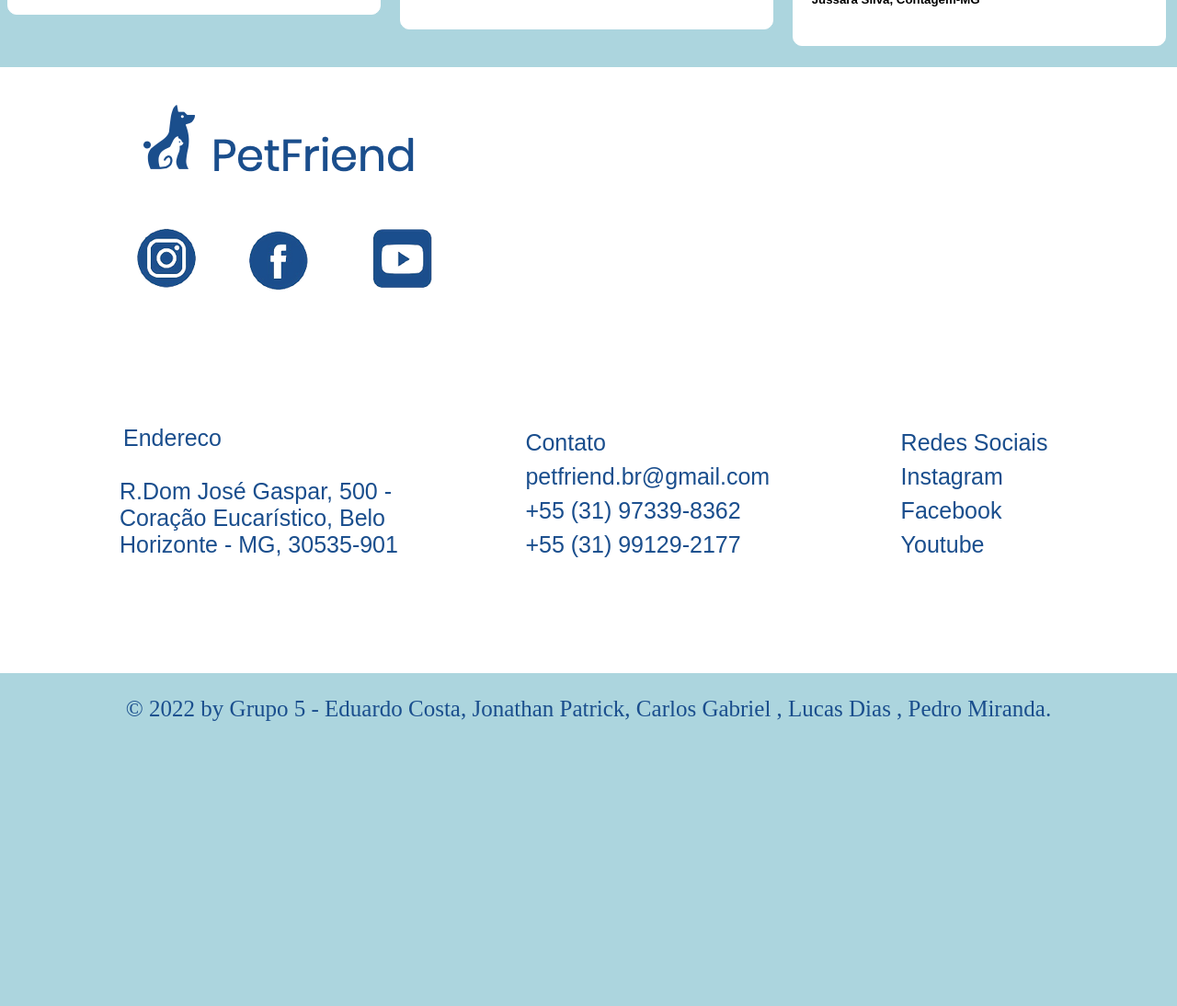
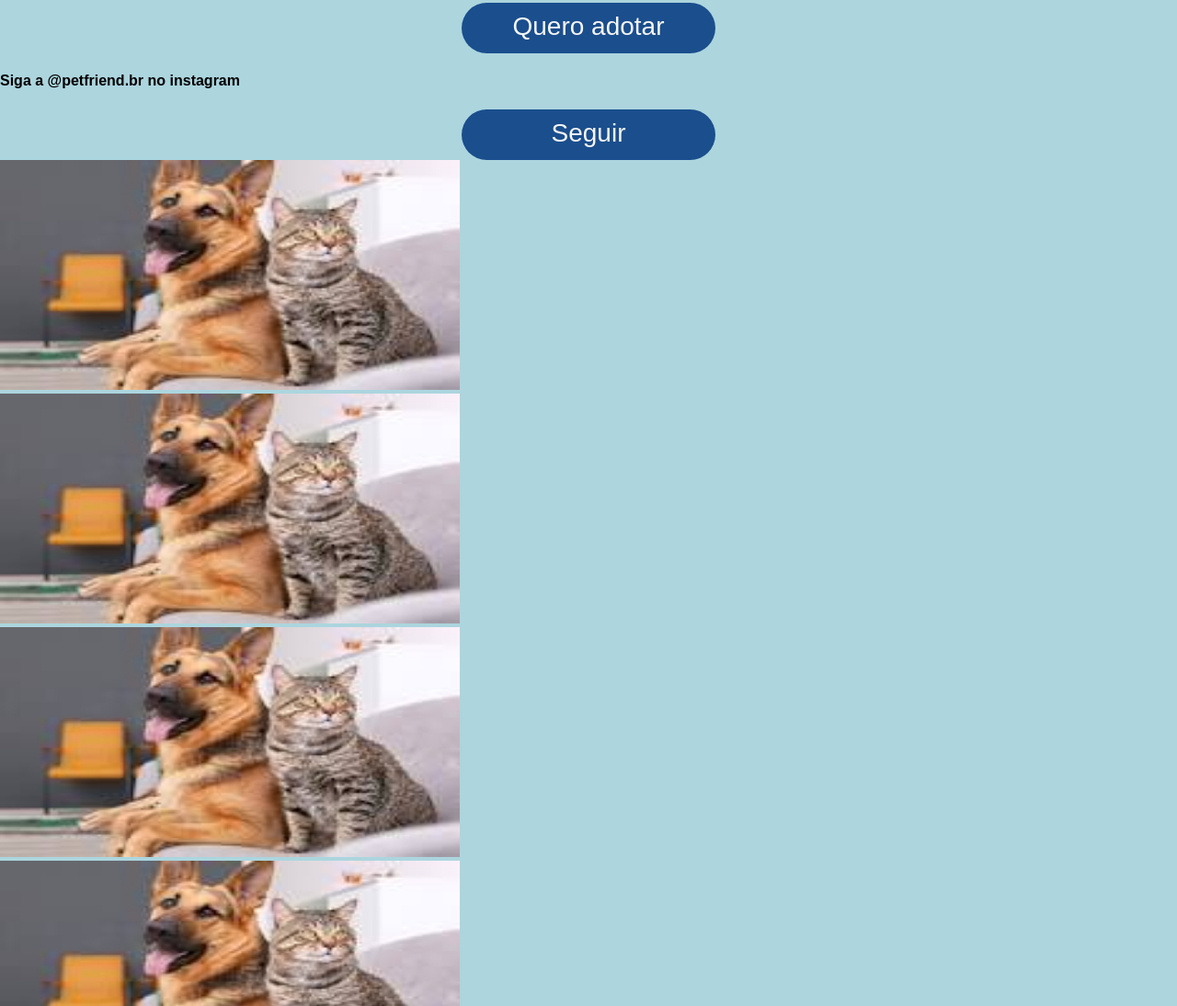
Before and after one commit to EduardoMorais30/PA.pet-friend.frontend, a plain HTML site: page pages/homePage.html in a window 1280 px wide. Shown: the part 2384-3478 px from the top of the page at 92% size. Before the commit the page ends 3194 px from the top, so only its background shows below. Drawn offline with Linux system fonts and the light colour scheme.

Commit message:
Descrição: Inclusão  de alterações na div relacionada ao instagram Data: 03/11/2022 Autor: Eduardo Etapa: 3

```diff
--- a/pages/homePage.html
+++ b/pages/homePage.html
@@ -8,7 +8,7 @@
     <link rel="stylesheet" href="/css/homePage/style.css">
     <link rel="stylesheet" href="/css/header-footer/header-footerCss.css">
     <link rel="icon" type="image/x-icon" href="/images/header-footer/favicon.ico">
-    <title>Pet Friend</title>
+    <title> Home | Pet Friend</title>
 </head>
 
 <body>
@@ -18,7 +18,7 @@
             <div id="cabecalho">
                 <div id="logo">
                     <img id="img-logo" src="/images/header-footer/logo.png" alt="Logo">
-                    <a href="#">PetFriend</a>
+                    <a href="#"> PetFriend </a>
                 </div>
                 <div id="links">
                     <nav>
@@ -49,23 +49,14 @@
         </div>
     </div>
 
-    <div>
-        <button class="btn" onclick="location.href = 'cadastroPet.html';">Quero adotar</button>
-    </div>
-
-
-
+    <div class="novosPeludos">
         <h2>Novos peludos por aqui...</h2>
-
-
 
         <div class="flex-containerPets">
             <div>Lembre de dar banho</div>
             <div>Cuidado com as patinhas</div>
             <div>Evite altas temperaturas</div>
         </div>
-
-
 
         <div class="conteiner-novosPeludos">
             <div><img src="/images/homePage/cachorroegato.jpeg" alt=""></div>
@@ -76,7 +67,7 @@
             <div><img src="/images/homePage/cachorroegato.jpeg" alt=""></div>
             <div><img src="/images/homePage/cachorroegato.jpeg" alt=""></div>
             <div><img src="/images/homePage/cachorroegato.jpeg" alt=""></div>
-
+        </div>
     </div>
 
     <div>
@@ -106,7 +97,36 @@
                 agradecer."</p>
             <h5>Jussara Silva, Contagem-MG</h5>
         </div>
+
     </section>
+
+    <div>
+        <button class="btn" onclick="location.href = 'cadastroPet.html';">Quero adotar</button>
+    </div>
+
+
+
+
+    <div class="nossoInstagram">
+
+        <h4> Siga a @petfriend.br no instagram </h4>
+        <div class="botaoSeguir">
+            <button class="btn" onclick="location.href = '#';">Seguir</button>
+        </div>
+
+        <div class="fotosInstagram">
+            <div><img src="/images/homePage/cachorroegato.jpeg" width="500px" height="250px"  alt=""></div>
+            <div><img src="/images/homePage/cachorroegato.jpeg" width="500px" height="250px"alt=""></div>
+            <div><img src="/images/homePage/cachorroegato.jpeg" width="500px" height="250px"alt=""></div>
+            <div><img src="/images/homePage/cachorroegato.jpeg" width="500px" height="250px"  alt=""></div>
+            <div><img src="/images/homePage/cachorroegato.jpeg" width="500px" height="250px"  alt=""></div>
+        </div>
+
+    </div>
+
+
+
+
 
 
 
```
Lines whose indentation alone changed are shown as unchanged.
